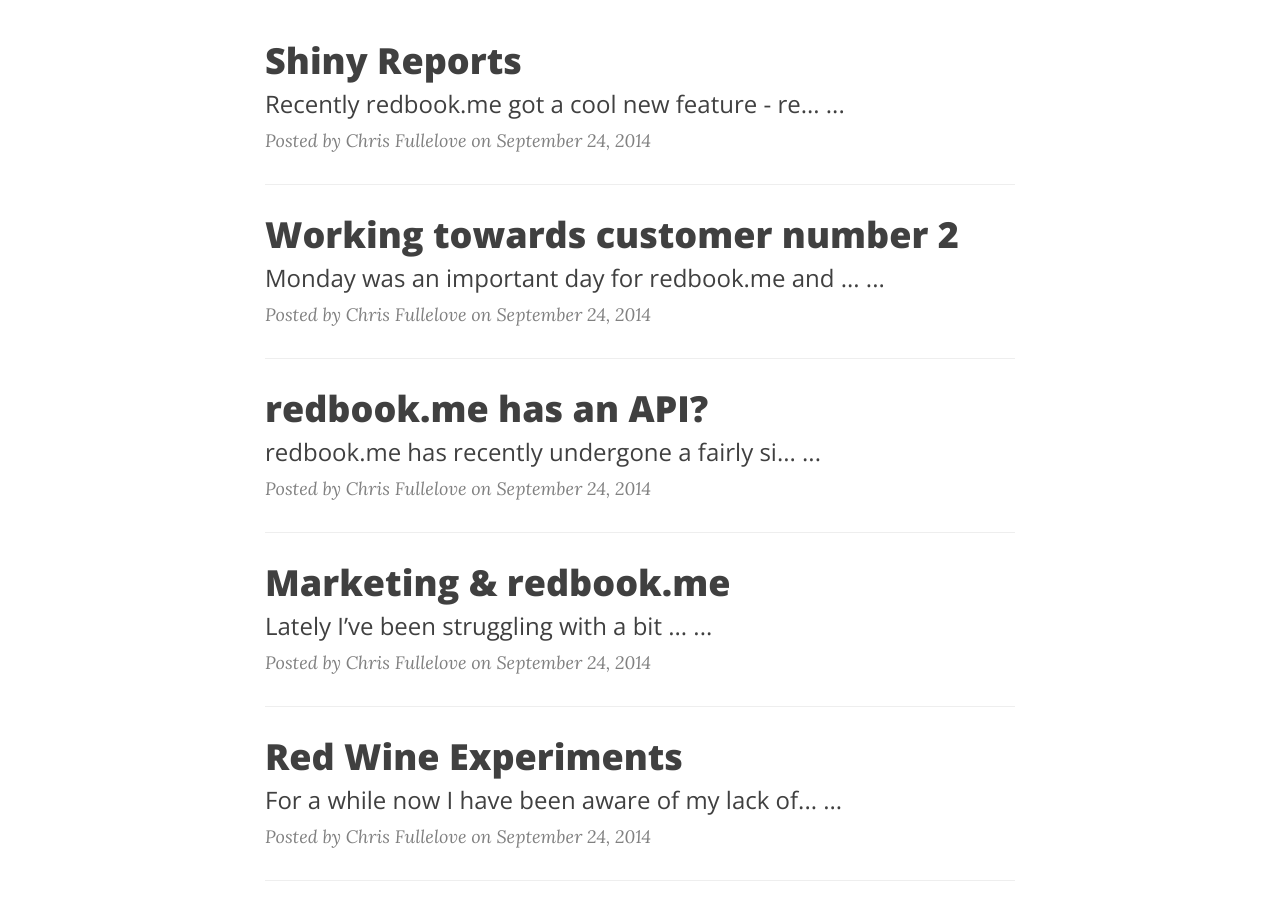
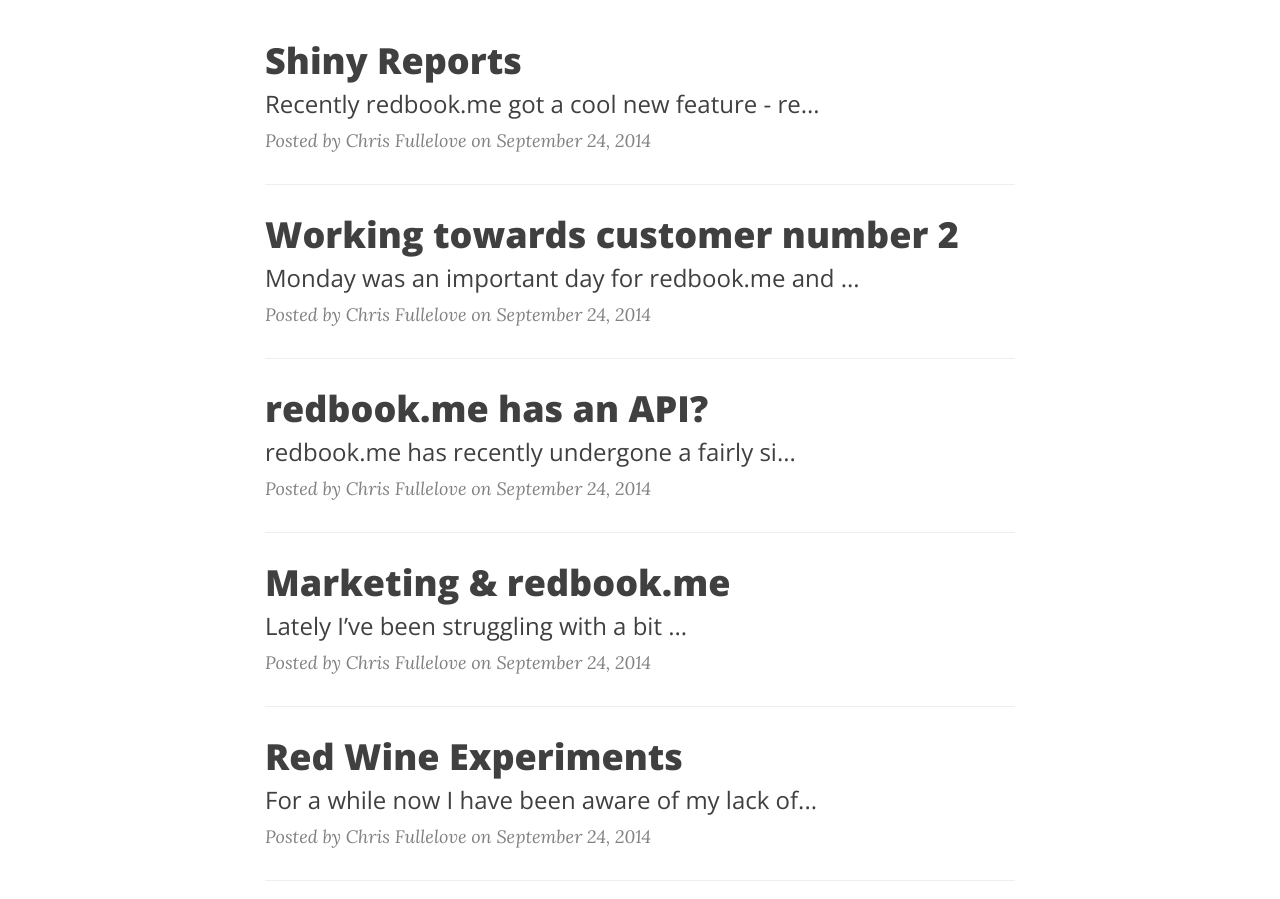
Before and after one commit to cfullelove/cfullelove.github.io, a Jekyll site: the page built from index.html, in a window 1280 px wide. Shown: the part 435-1334 px from the top of the page. Built offline with Jekyll 4.4.1, drawn with Linux system fonts in a browser that asks for light colours; nearby versions of some CDN libraries; the list of posts is cut into pages by our own code.

Commit message:
New Layout 10th run

```diff
--- a/index.html
+++ b/index.html
@@ -49,7 +49,7 @@
                             {{ post.title }}
                         </h2>
                         <h3 class="post-subtitle">
-                            {{ post.content | strip_html | truncate 200 }} ...
+                            {{ post.content | strip_html | truncate 600 }}
                         </h3>
                     </a>
                     <p class="post-meta">Posted by {{site.author}} on September 24, 2014</p>
```
